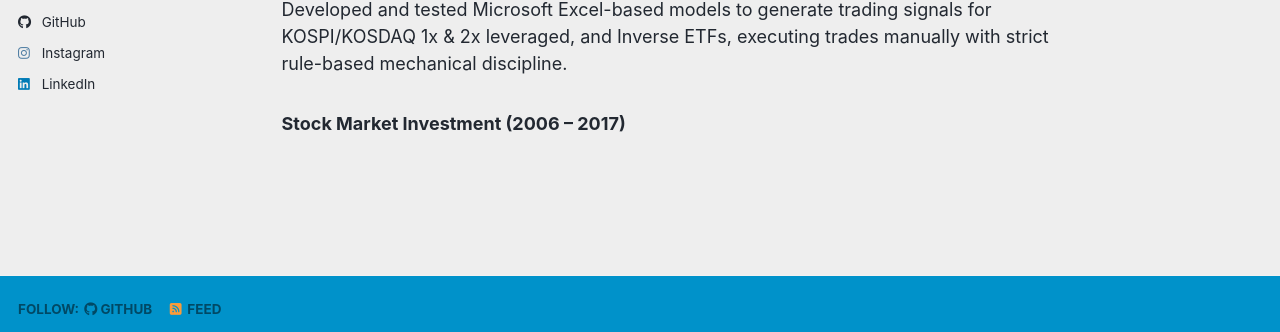
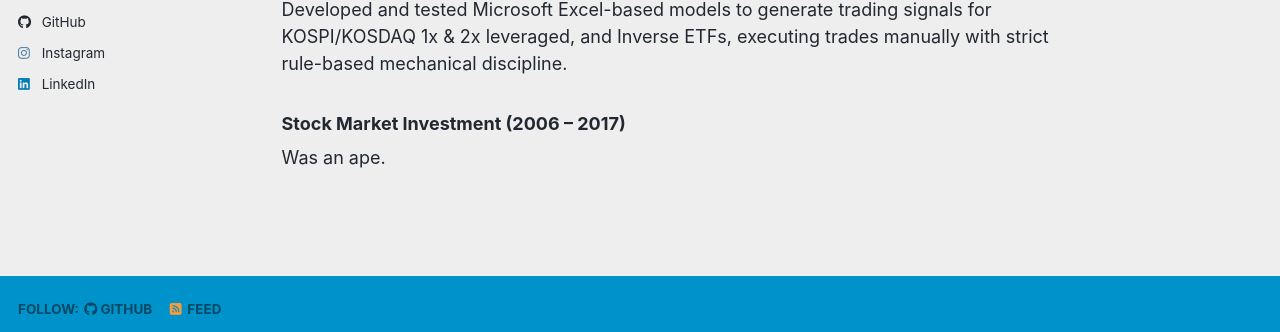
Before and after one commit to leebh1119/leebh1119.github.io, a Jekyll site: the page built from _pages/about.md, in a window 1280 px wide and 900 px high, scrolled down 684 px. Shown: the part 514-846 px from the top of the window. Built offline with Jekyll 4.4.1, drawn with Linux system fonts in a browser that asks for light colours; a style sheet for code colours, icons or effects is not loaded.

Commit message:
updated About page

```diff
--- a/_pages/about.md
+++ b/_pages/about.md
@@ -26,3 +26,4 @@ Researched and evaluated thousands of trading concepts, focusing on statistical
 Developed and tested Microsoft Excel-based models to generate trading signals for KOSPI/KOSDAQ 1x & 2x leveraged, and Inverse ETFs, executing trades manually with strict rule-based mechanical discipline.
 
 ### Stock Market Investment (2006 – 2017)
+Was an ape.
```
